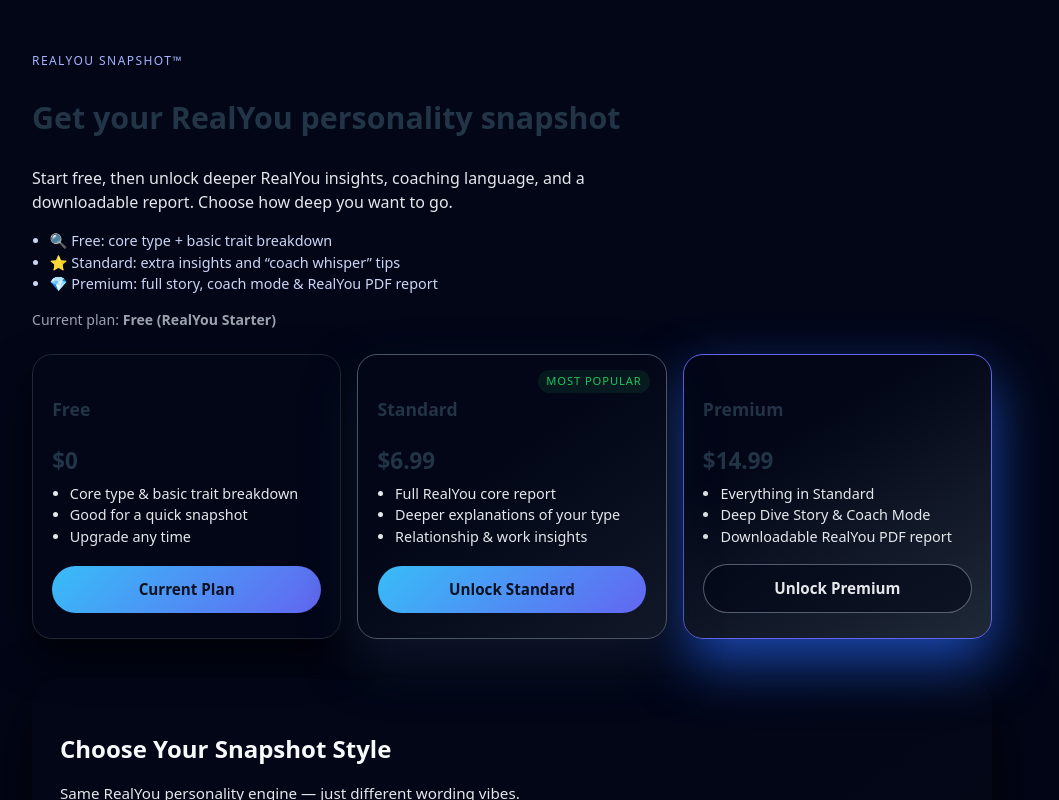
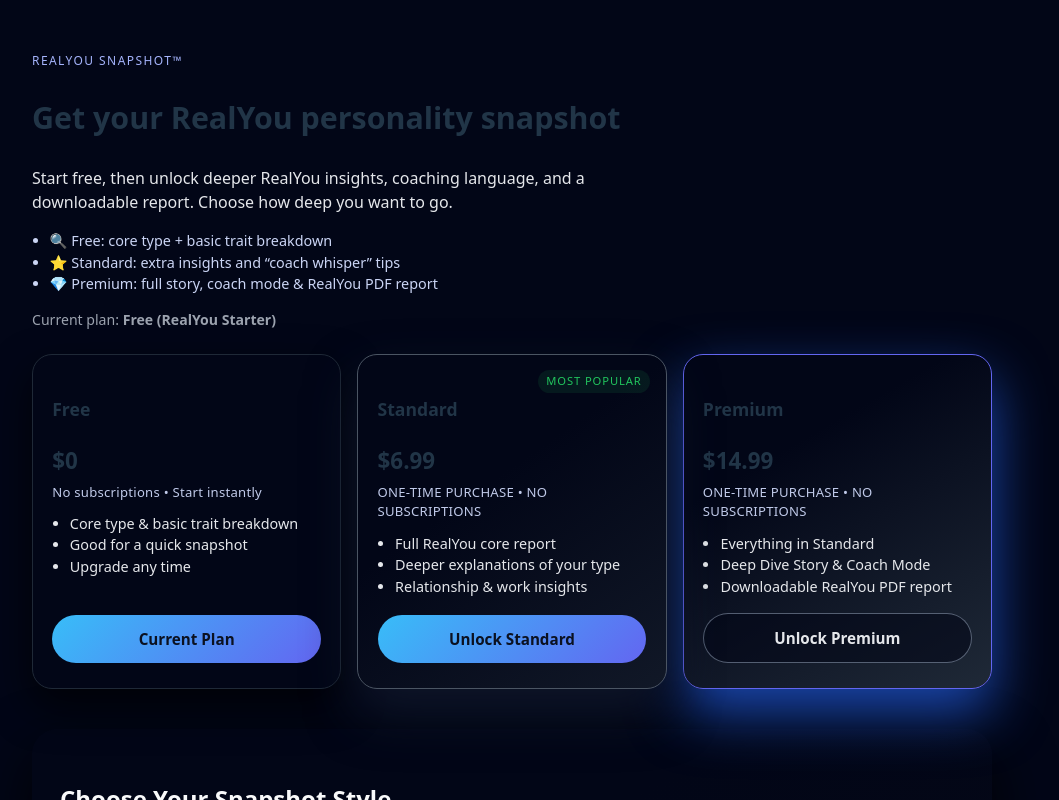
Before and after one commit to cisaac9818/RealYou-Test, a React (Vite) app: page / in a window 1280 px wide. Both pictures are taken after a click on the button "Reveal My Snapshot". Shown: the top 800 px of the page, without its empty margins (128-1187 px from the left). Built offline with nearby package versions, Linux system fonts and the light colour scheme; no server answers.

Commit message:
Add one-time purchase/no subscriptions messaging on plan cards

```diff
--- a/src/Components/ModeSelector.jsx
+++ b/src/Components/ModeSelector.jsx
@@ -45,6 +45,17 @@ export default function ModeSelector({
     wordBreak: "break-word",
     whiteSpace: "normal",
     minWidth: 0,
+  };
+
+  // ✅ ONE-TIME / NO SUBS line styles
+  const oneTimeLineStyle = {
+    ...wrapText,
+    fontSize: "0.82rem",
+    color: "#cbd5f5",
+    opacity: 0.95,
+    marginTop: "0.15rem",
+    letterSpacing: "0.02em",
+    textTransform: "uppercase",
   };
 
   return (
@@ -158,13 +169,20 @@ export default function ModeSelector({
             >
               $0
             </p>
+
+            {/* ✅ Added: clear "no subs" line even on Free */}
+            <div style={{ ...oneTimeLineStyle, textTransform: "none" }}>
+              No subscriptions • Start instantly
+            </div>
+
             <ul
               style={{
                 ...wrapText,
                 fontSize: "0.9rem",
                 color: "#e5e7eb",
                 paddingLeft: "1.1rem",
-                margin: 0,
+                marginTop: "0.65rem",
+                marginBottom: 0,
               }}
             >
               <li style={wrapText}>Core type & basic trait breakdown</li>
@@ -238,13 +256,18 @@ export default function ModeSelector({
             >
               $6.99
             </p>
+
+            {/* ✅ Added: ONE-TIME / NO SUBS */}
+            <div style={oneTimeLineStyle}>ONE-TIME PURCHASE • NO SUBSCRIPTIONS</div>
+
             <ul
               style={{
                 ...wrapText,
                 fontSize: "0.9rem",
                 color: "#e5e7eb",
                 paddingLeft: "1.1rem",
-                margin: 0,
+                marginTop: "0.65rem",
+                marginBottom: 0,
               }}
             >
               <li style={wrapText}>Full RealYou core report</li>
@@ -300,13 +323,18 @@ export default function ModeSelector({
             >
               $14.99
             </p>
+
+            {/* ✅ Added: ONE-TIME / NO SUBS */}
+            <div style={oneTimeLineStyle}>ONE-TIME PURCHASE • NO SUBSCRIPTIONS</div>
+
             <ul
               style={{
                 ...wrapText,
                 fontSize: "0.9rem",
                 color: "#e5e7eb",
                 paddingLeft: "1.1rem",
-                margin: 0,
+                marginTop: "0.65rem",
+                marginBottom: 0,
               }}
             >
               <li style={wrapText}>Everything in Standard</li>
```
